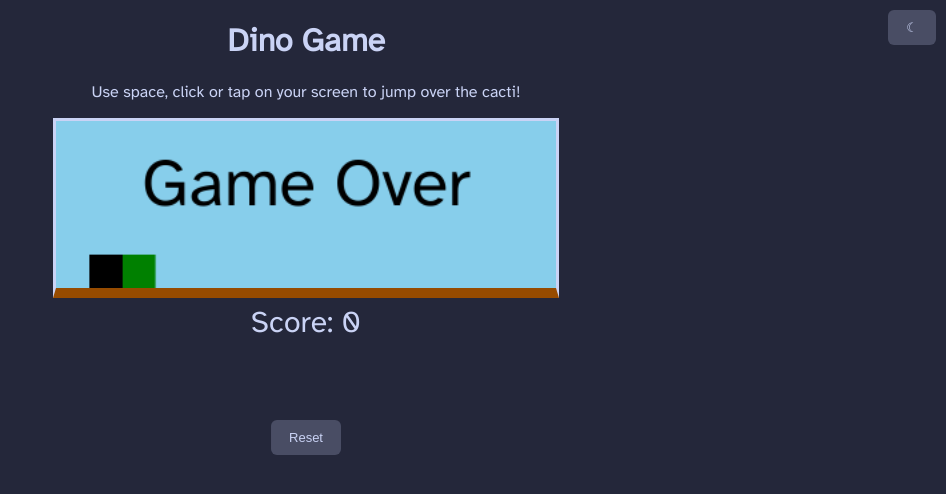
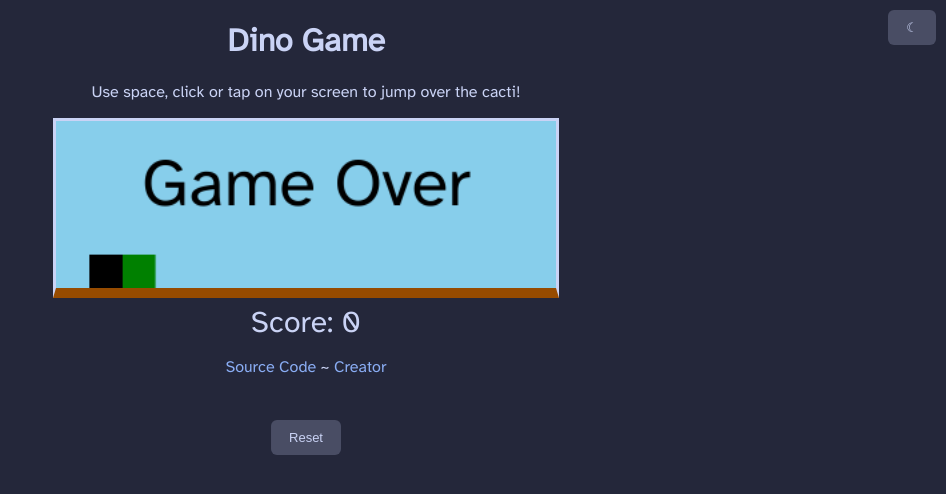
Before and after one commit to Atmois/dinoGame, a website: page index.html in a window 1280 px wide. Shown: the whole page, without its empty margins (334-1280 px from the left). Drawn offline with Linux system fonts and the light colour scheme.

Commit message:
Add links

```diff
--- a/index.html
+++ b/index.html
@@ -14,6 +14,7 @@
     <p>Use space, click or tap on your screen to jump over the cacti!</p>
     <canvas id="dinoGame"></canvas>
     <div id="scoreTxt">Score: 0</div>
+    <p><a href="https://git.gay/Atmois/dinoGame" target="_blank">Source Code</a> ~ <a href="https://atmois.com" target="_blank">Creator</a></p>
     <button id="toggleDarkMode" class="button">☾</button>
     <script src="main.js"></script>
 </body>
--- a/styles.css
+++ b/styles.css
@@ -13,6 +13,9 @@
     --border-color: #000000;
     --button-background: #e0e0e0;
     --button-text: #000000;
+    --macchiato-text: #cad3f5;
+    --macchiato-link: #8aadf4;
+    --macchiato-link-hover: #b7bdf8;
 }
 
 body.dark-mode {
@@ -21,6 +24,9 @@ body.dark-mode {
     --border-color: #cad3f5;
     --button-background: #494d64;
     --button-text: #cad3f5;
+    --macchiato-text: #cad3f5;
+    --macchiato-link: #8aadf4;
+    --macchiato-link-hover: #b7bdf8;
 }
 
 body {
@@ -75,3 +81,17 @@ body {
     top: 10px;
     right: 10px;
 }
+
+p {
+    color: var(--macchiato-text);
+}
+
+p a {
+    color: var(--macchiato-link);
+    text-decoration: none;
+    transition: color 0.3s;
+}
+
+p a:hover {
+    color: var(--macchiato-link-hover);
+}
```
